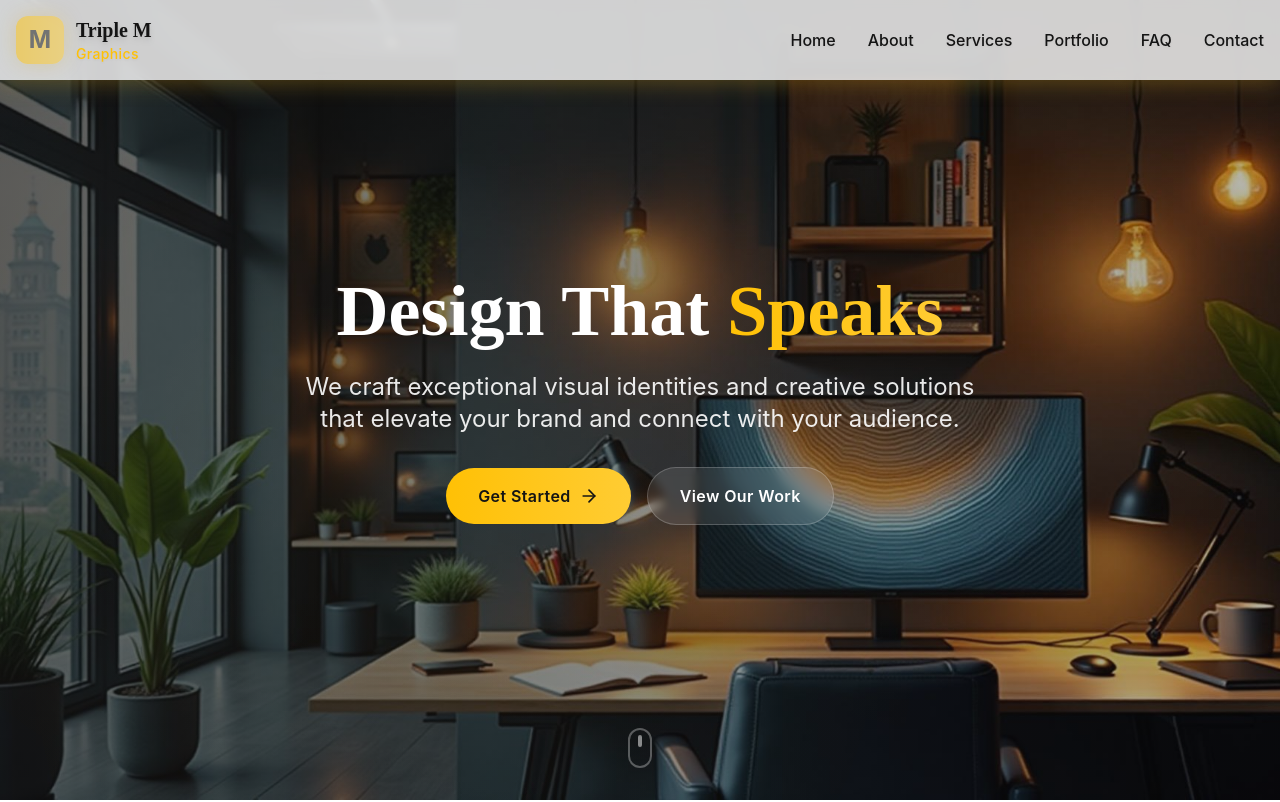
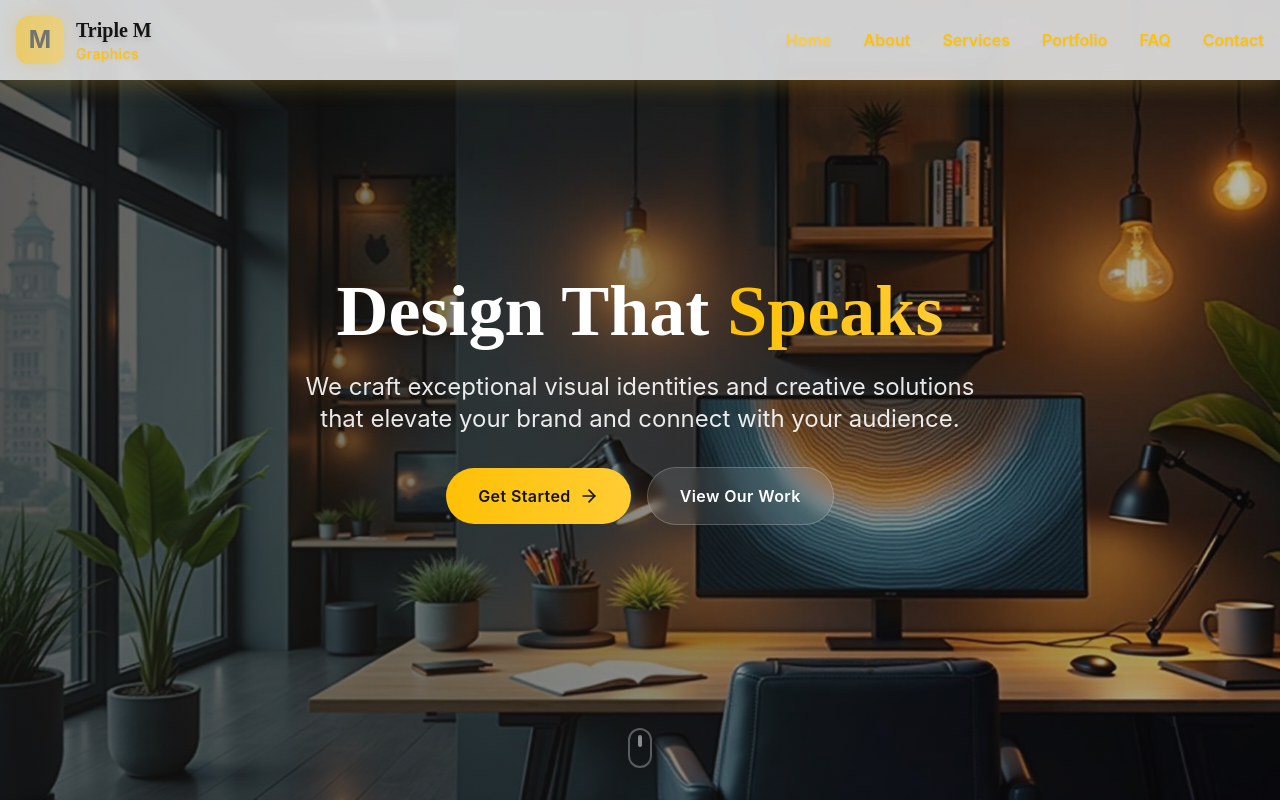
Before and after one commit to Triplemgraphics/triple-m-design-studio, a React (Vite) app: page / in a window 1280 px wide. Shown: the top 802 px of the page. Built offline with nearby package versions, Linux system fonts and the light colour scheme.

Commit message:
Add visible golden navigation buttons

```diff
--- a/src/components/Navigation.tsx
+++ b/src/components/Navigation.tsx
@@ -52,7 +52,9 @@ const Navigation = () => {
               <Link
                 key={item.path}
                 to={item.path}
-                className="nav-link text-foreground hover:text-primary transition-all duration-300 font-medium drop-shadow-sm hover:drop-shadow-md hover:scale-110 relative after:absolute after:bottom-0 after:left-0 after:w-0 after:h-0.5 after:bg-gradient-to-r after:from-primary after:to-primary-glow after:transition-all after:duration-300 hover:after:w-full"
+                className={`nav-link text-primary hover:text-primary-glow transition-all duration-300 font-semibold text-base drop-shadow-sm hover:drop-shadow-md hover:scale-110 relative after:absolute after:bottom-0 after:left-0 after:w-0 after:h-0.5 after:bg-gradient-to-r after:from-primary after:to-primary-glow after:transition-all after:duration-300 hover:after:w-full ${
+                  location.pathname === item.path ? 'text-primary-glow after:scale-x-100' : ''
+                }`}
               >
                 {item.label}
               </Link>
@@ -77,7 +79,9 @@ const Navigation = () => {
                   key={item.path}
                   to={item.path}
                   onClick={() => setIsMobileMenuOpen(false)}
-                  className="block w-full text-left px-4 py-3 transition-colors hover:bg-secondary text-foreground"
+                  className={`block w-full text-left px-4 py-3 transition-colors hover:bg-secondary font-semibold ${
+                    location.pathname === item.path ? 'text-primary-glow bg-secondary/50' : 'text-primary'
+                  }`}
                 >
                   {item.label}
                 </Link>
```
